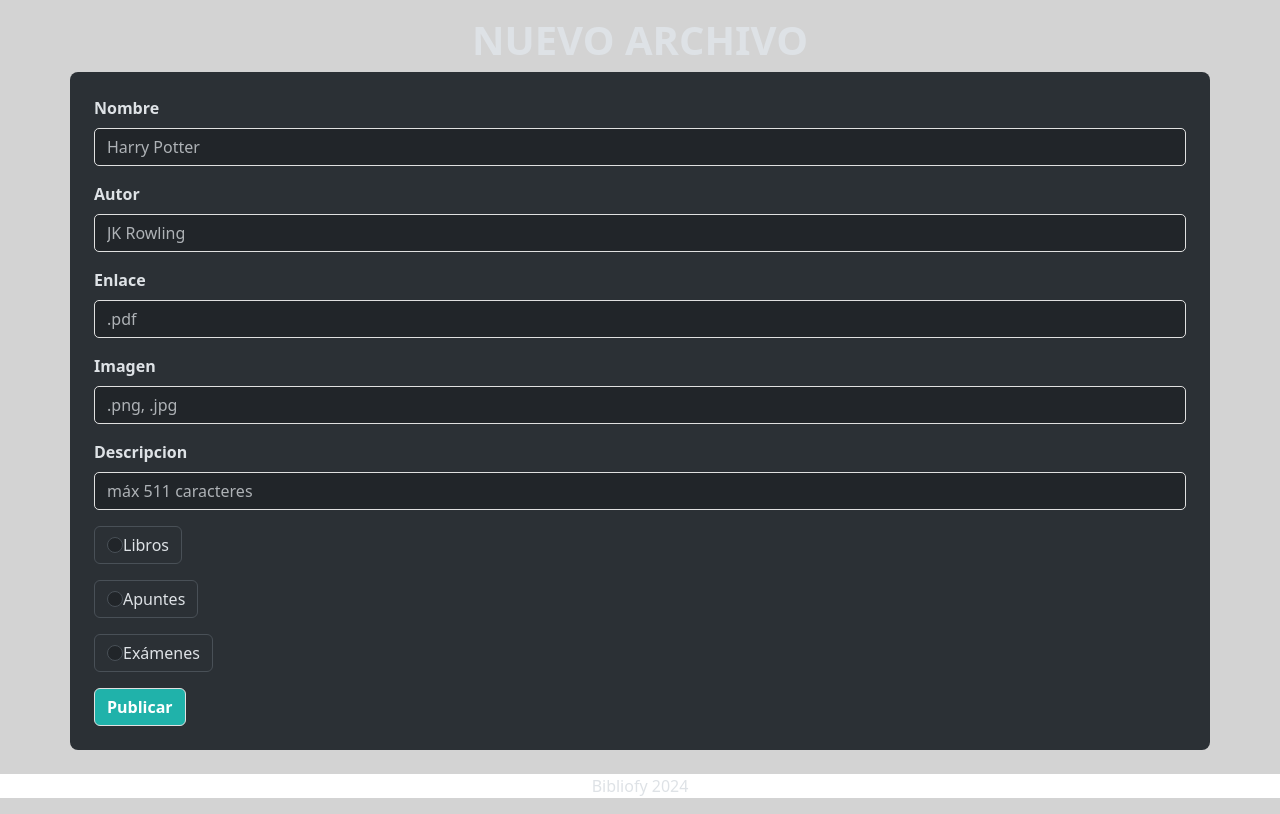
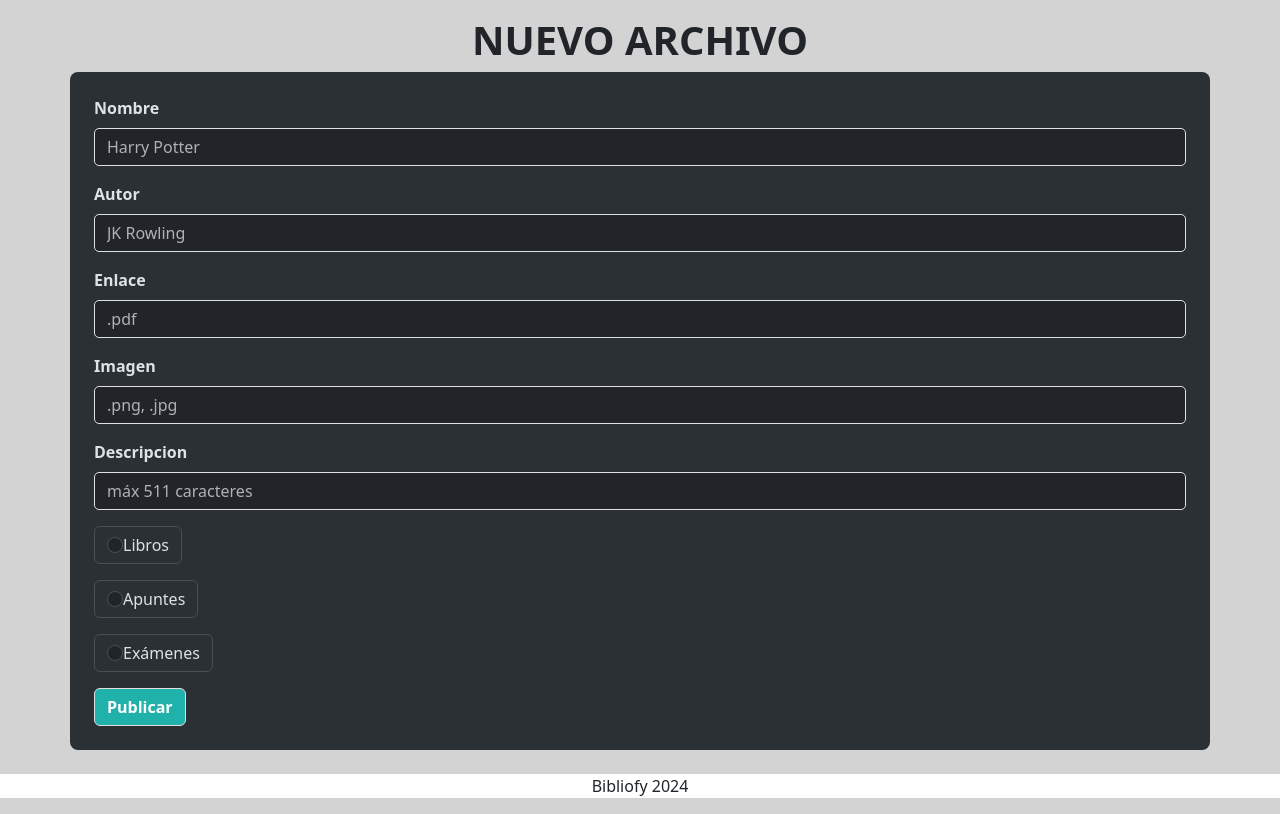
Before and after one commit to AntMendez/TP-Final---Intro, a Flask app: page /publicar in a window 1280 px wide. Shown: the part 86-900 px from the top of the page. Run offline with Flask 3, Linux system fonts and the light colour scheme; some libraries are stand-ins or nearby versions.

Commit message:
Cambio color de título y footer

```diff
--- a/templates/form.html
+++ b/templates/form.html
@@ -40,7 +40,7 @@
 
 	{% include "navbar.html" %}
 
-	<h1 class="title mt-3">Nuevo Archivo</h1>
+	<h1 class="title mt-3 text-dark">Nuevo Archivo</h1>
 
 	<div class="container bg-body-tertiary p-4 rounded-3" >
 		<form onsubmit="crear_libro(event)">
@@ -136,7 +136,7 @@
 	</script>
 	<br>
 	<footer>
-		<p>Bibliofy 2024</p>
+		<p class="text-dark">Bibliofy 2024</p>
 	</footer>
 
 </body>
```
